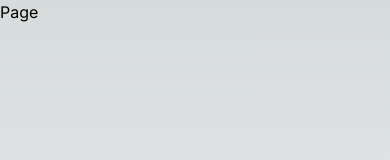
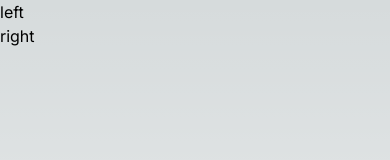
Before and after one commit to BoxedFruits/KaijuKata, a Next.js app: page /solidity_lessons in a window 390 px wide. Shown: the top 160 px of the page. Built offline with nearby package versions, Linux system fonts and the light colour scheme.

Commit message:
start work on mobile first layout

```diff
--- /dev/null
+++ b/app/common_components/course_viewer/courseViewer.tsx
@@ -0,0 +1,16 @@
+const CourseViewer = () => {
+  return(
+    <>
+    <div className="flex grow flex-col md:flex-row ">
+      <div className="left-side md:w-4/12 md:bg-zinc-800">
+        left
+      </div>
+      <div className="right-side md:w-8/12 md:bg-zinc-700">
+        right
+      </div>
+    </div>
+    </>
+  )
+}
+
+export default CourseViewer;
--- /dev/null
+++ b/app/common_components/course_viewer/lessonItem.tsx
@@ -0,0 +1,3 @@
+const LessonItem = () => {}
+
+export default LessonItem;
--- a/app/solidity_lessons/page.tsx
+++ b/app/solidity_lessons/page.tsx
@@ -1,5 +1,9 @@
+import CourseViewer from "../common_components/course_viewer/courseViewer";
+
 const Page = () => {
-  return(<div>Page</div>)
+  return (
+    <CourseViewer />
+  )
 }
 
 export default Page;
```
